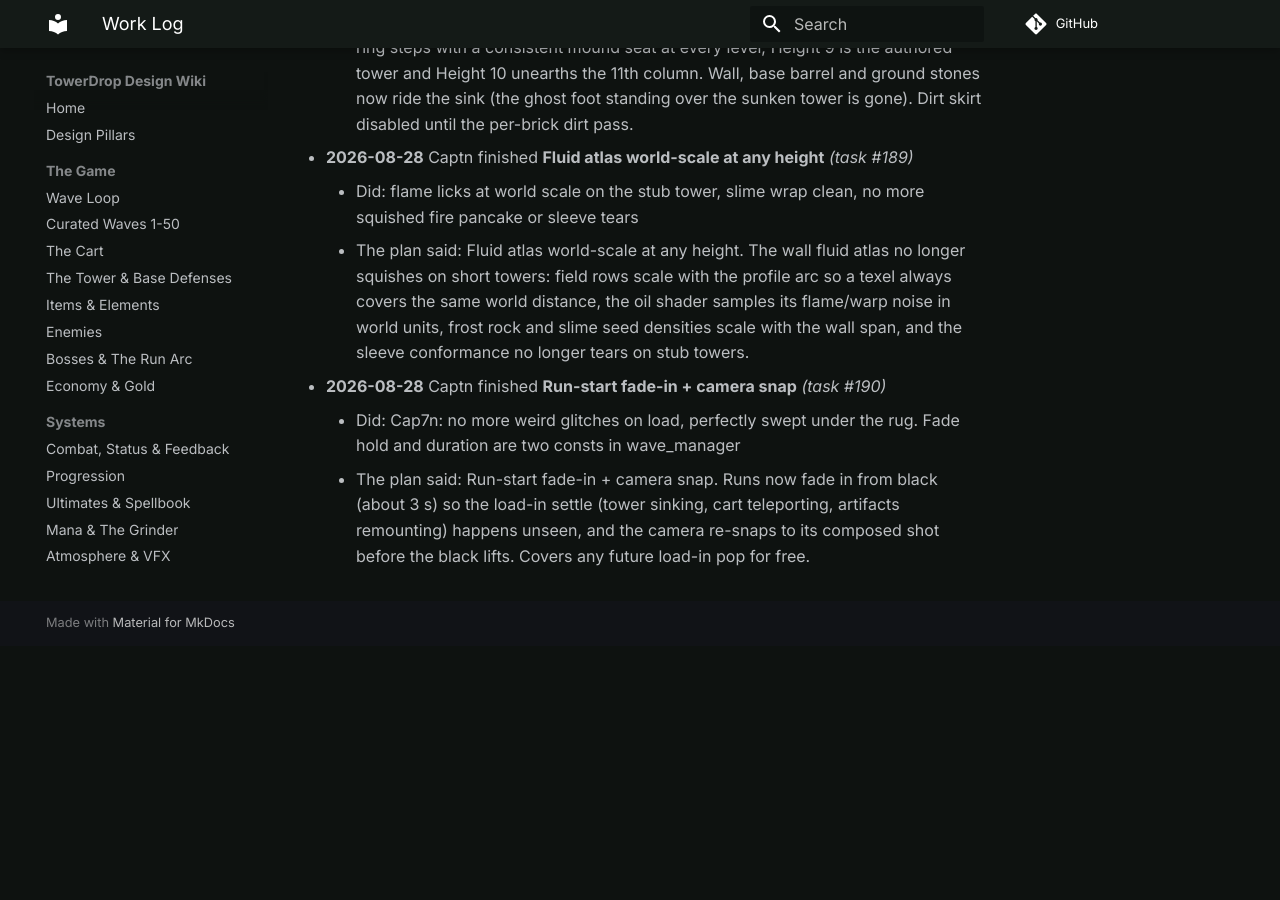
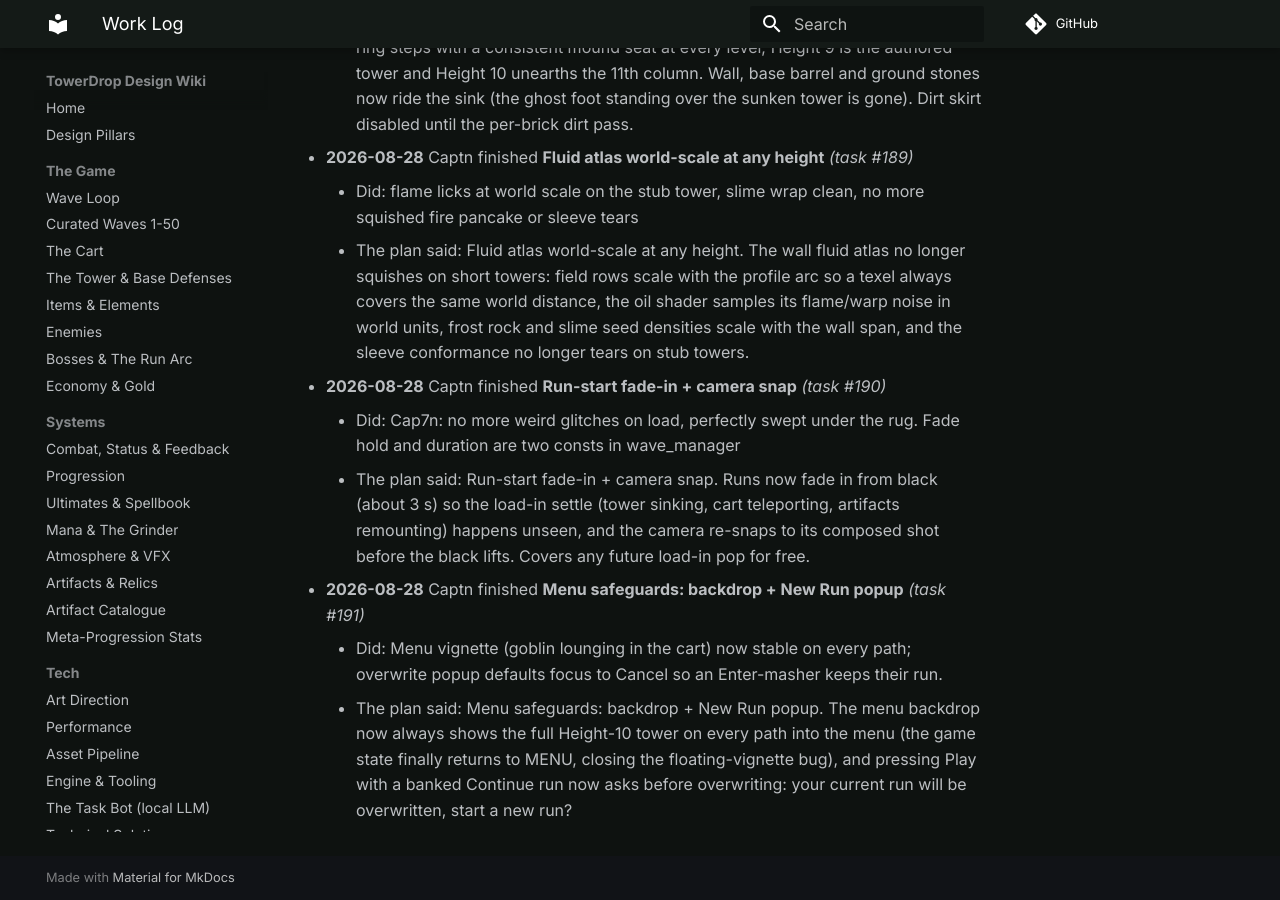
Before and after one commit to cap7n/towerdrop-docs, an MkDocs documentation site: the page built from docs/project/log.md, in a window 1280 px wide and 900 px high, scrolled down 6588 px. Built offline with MkDocs 1.6.1 and Material for MkDocs 9.7.7, drawn with Linux system fonts in a browser that asks for light colours; comment, search, counter and statistics services are not loaded; before the commit the page ends 7234 px from its top, so only the background shows below that.

Commit message:
log: Menu safeguards: backdrop + New Run popup (task #191)

```diff
--- a/docs/project/log.md
+++ b/docs/project/log.md
@@ -70,3 +70,6 @@
 - **2026-08-28** Captn finished **Run-start fade-in + camera snap** _(task #190)_
     - Did: Cap7n: no more weird glitches on load, perfectly swept under the rug. Fade hold and duration are two consts in wave_manager
     - The plan said: Run-start fade-in + camera snap. Runs now fade in from black (about 3 s) so the load-in settle (tower sinking, cart teleporting, artifacts remounting) happens unseen, and the camera re-snaps to its composed shot before the black lifts. Covers any future load-in pop for free.
+- **2026-08-28** Captn finished **Menu safeguards: backdrop + New Run popup** _(task #191)_
+    - Did: Menu vignette (goblin lounging in the cart) now stable on every path; overwrite popup defaults focus to Cancel so an Enter-masher keeps their run.
+    - The plan said: Menu safeguards: backdrop + New Run popup. The menu backdrop now always shows the full Height-10 tower on every path into the menu (the game state finally returns to MENU, closing the floating-vignette bug), and pressing Play with a banked Continue run now asks before overwriting: your current run will be overwritten, start a new run?
```
